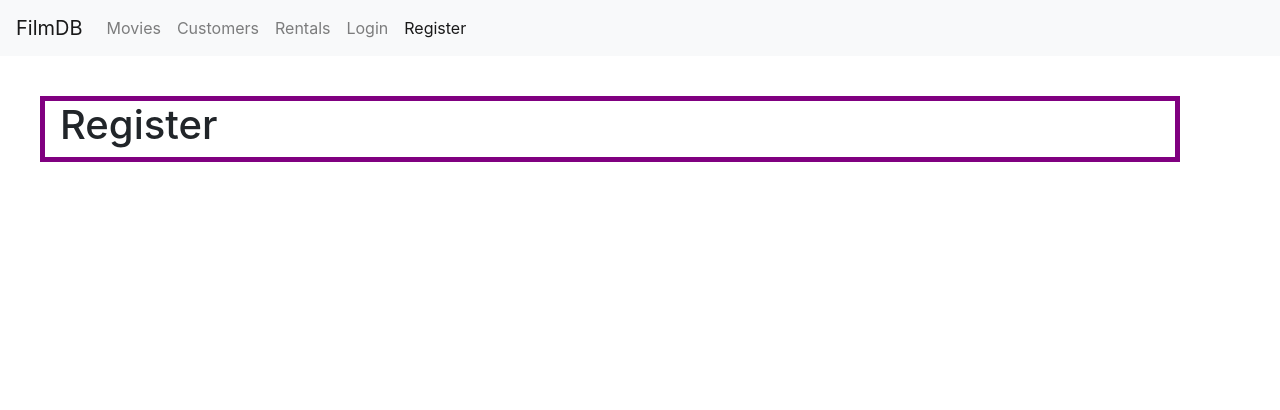
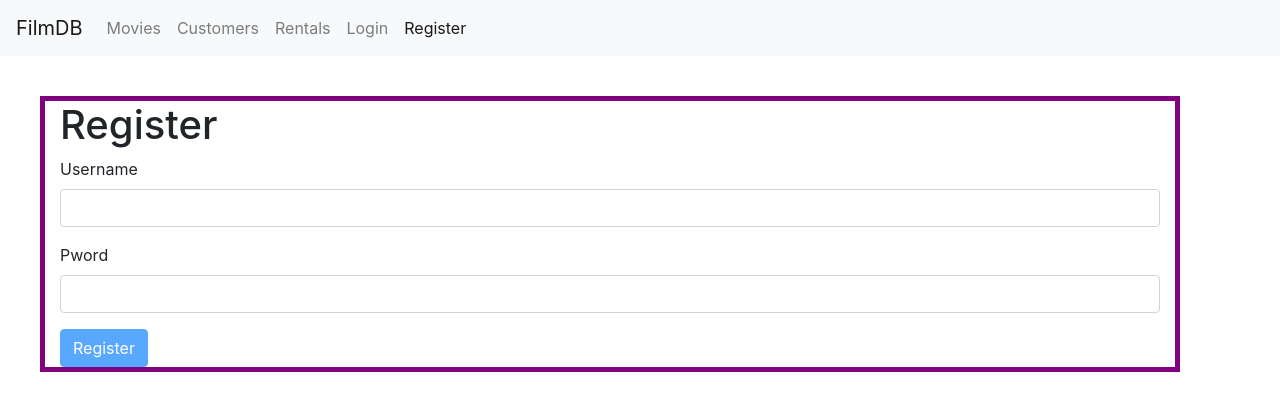
Before and after one commit to malarc01/cwmreact, a React (Create React App) app in the folder vid/: page /register in a window 1280 px wide. Shown: the top 410 px of the page. Built offline with nearby package versions, Linux system fonts and the light colour scheme.

Commit message:
add registForm.jsx

```diff
--- a/vid/src/comp/registerForm.jsx
+++ b/vid/src/comp/registerForm.jsx
@@ -1,10 +1,48 @@
-import React, { Component } from 'react';
+import React from "react";
+import Joi from "joi-browser";
+import Form from "./common/form";
 
-class RegisterForm extends Component {
-	state = {};
-	render() {
-		return <h1>Register</h1>;
-	}
+class RegisterForm extends Form {
+  state = {
+    data: { username: "", password: "" },
+    errors: {}
+    // x:{}
+  };
+
+  schema = {
+    username: Joi.string()
+      .required()
+      .label("Username"),
+    password: Joi.string()
+      .required()
+      .label("Password")
+  };
+
+  // validate = () =>{
+  // 	const options =
+  // }
+
+  doSubmit = () => {
+    // call the server
+    console.log("Submitted");
+  };
+
+  // renderButton(label) {
+  //   return <button className={label} disabled={this.validate()}></button>;
+  // }
+
+  render() {
+    return (
+      <div>
+        <h1>Register</h1>
+        <form onSubmit={this.handleSubmit}>
+          {this.renderInput("username", "Username")}
+          {this.renderInput("password", "Pword", "password")}
+          {this.renderButton("Register")}
+        </form>
+      </div>
+    );
+  }
 }
 
 export default RegisterForm;
```
Also changed, not shown: vid/src/comp/common/form.jsx (+14 -9 lines).
